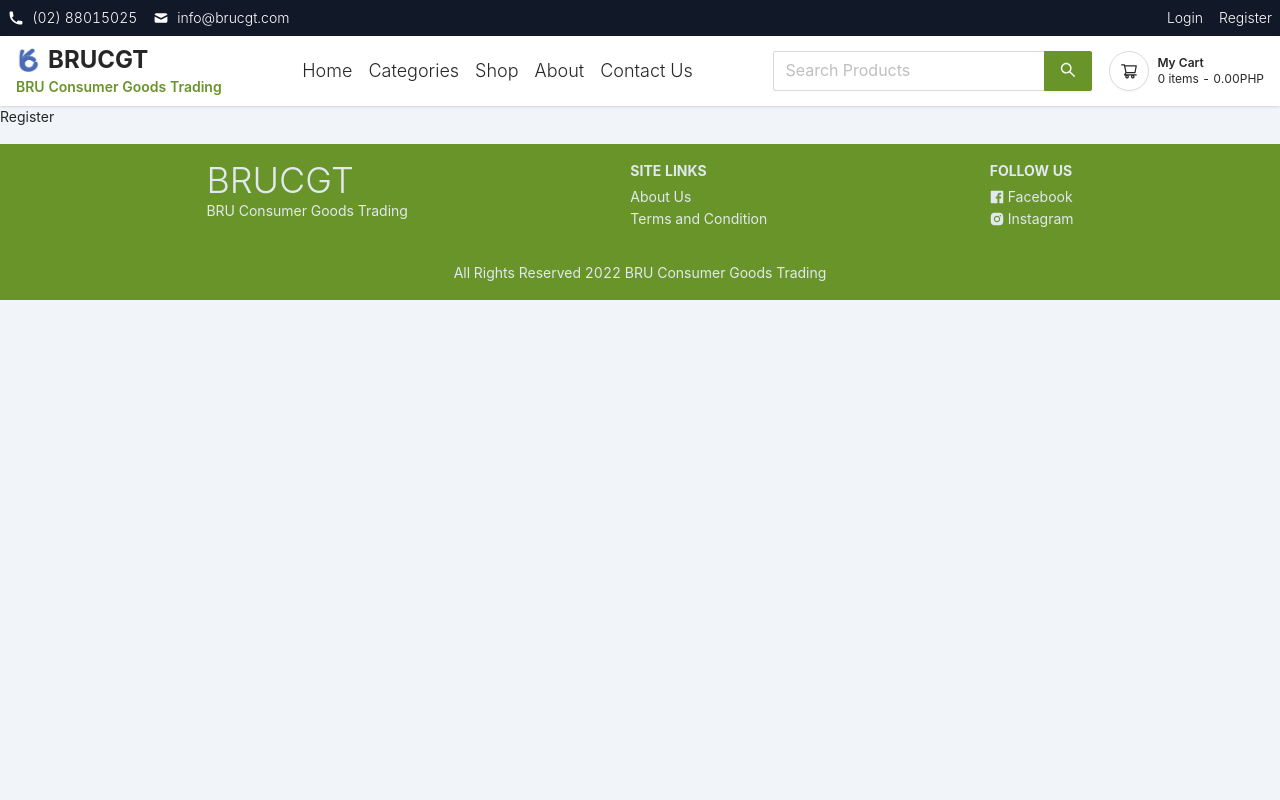
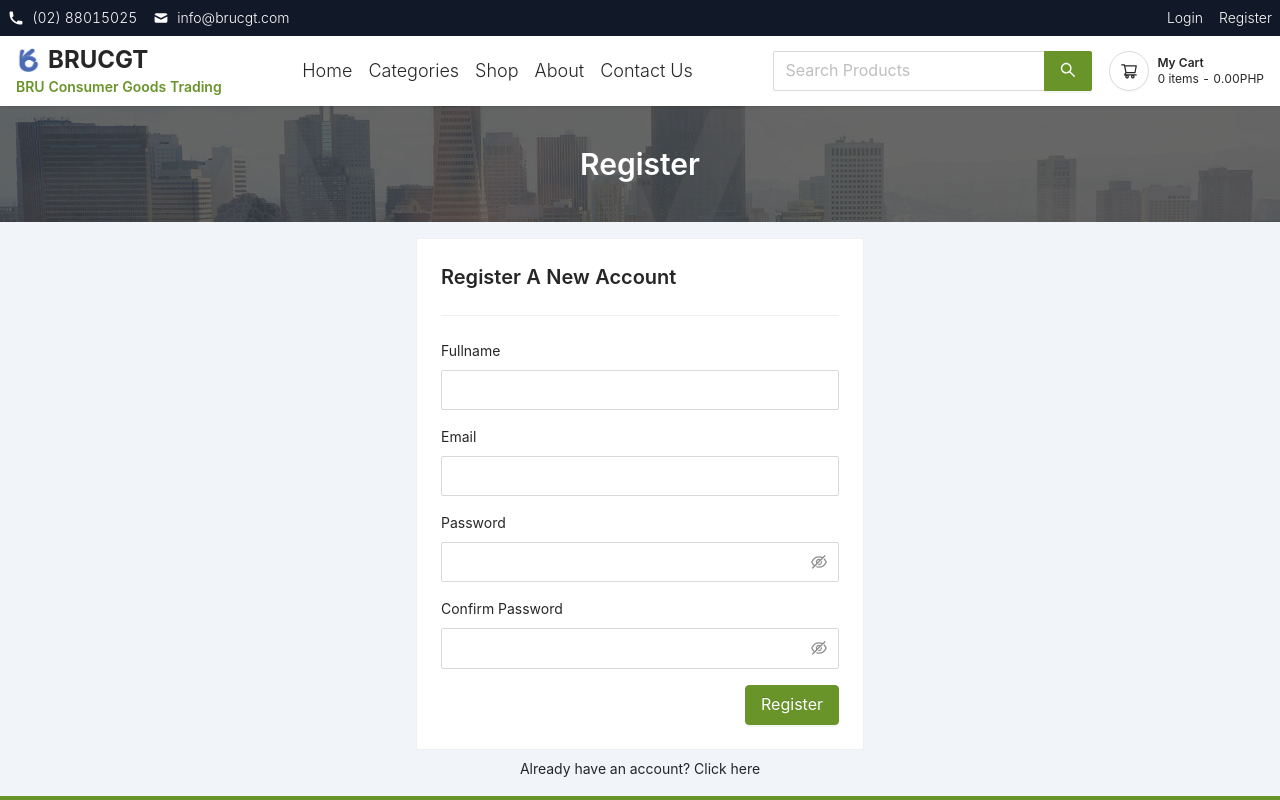
Before and after one commit to lenard123/brucgt, a React (Vite) app in the folder client/: page /register in a window 1280 px wide. Shown: the top 800 px of the page. Built offline with nearby package versions, Linux system fonts and the light colour scheme.

Commit message:
Design Register Page

```diff
--- a/client/src/pages/Login/Login.jsx
+++ b/client/src/pages/Login/Login.jsx
@@ -27,6 +27,9 @@ export default function Login() {
                         </div>
                     </Form>
                 </Card>
+
+                <div className="text-center mt-2">Don't have an account? Register <Link to='/register'>here</Link></div>
+
             </main>
         </>
     )
--- a/client/src/pages/Register/Register.jsx
+++ b/client/src/pages/Register/Register.jsx
@@ -1,6 +1,49 @@
+import { Button, Card, Divider, Form, Input, Typography } from "antd";
+import { Link } from "react-router-dom";
+import Banner from "../../components/Banner/Banner";
+
+const { Title } = Typography
+const { Item } = Form
+const { Password } = Input
+
+export default function Register() {
+    return (
+        <>
+            <Banner title='Register' />
 
 
-export default function Register()
-{
-    return 'Register'
+            <main className="bru-container mt-4">
+                <Card className="max-w-md mx-auto">
+                    <Title level={4}> Register A New Account </Title>
+                    <Divider />
+
+                    <Form layout="vertical">
+                        <Item label='Fullname' className='mb-4'>
+                            <Input size="large" />
+                        </Item>
+
+                        <Item label='Email' className='mb-4'>
+                            <Input type='email' size="large" />
+                        </Item>
+
+                        <Item label='Password' className='mb-4'>
+                            <Password size="large" />
+                        </Item>
+
+                        <Item label='Confirm Password' className='mb-4'>
+                            <Password size="large" />
+                        </Item>
+
+                        <Button type="primary" htmlType="submit" size='large' className='rounded float-right'>Register</Button>
+
+                    </Form>
+
+                </Card>
+
+                <div className="text-center mt-2">Already have an account? Click <Link to='/login'>here</Link></div>
+
+            </main>
+
+        </>
+    )
 }
```
